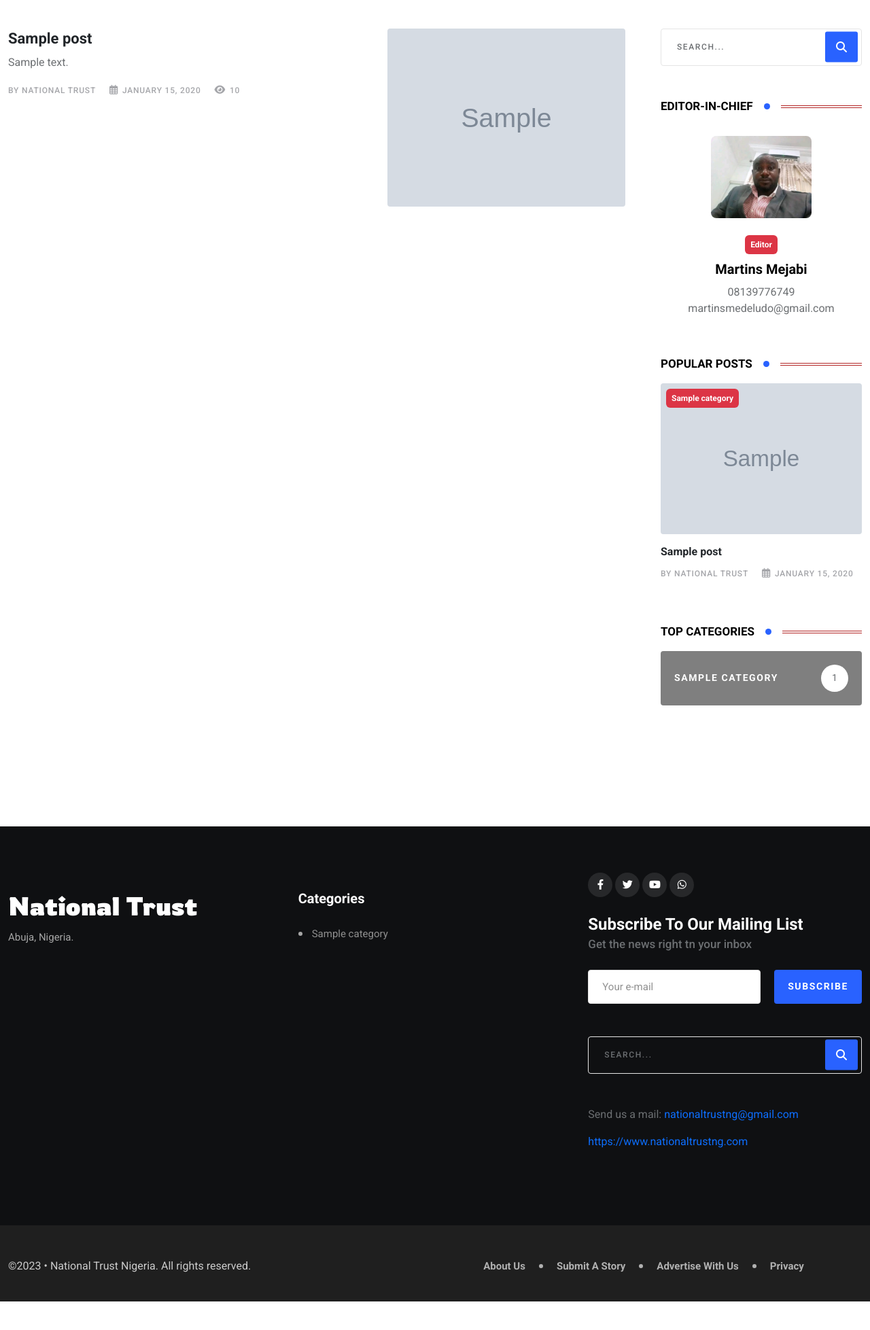
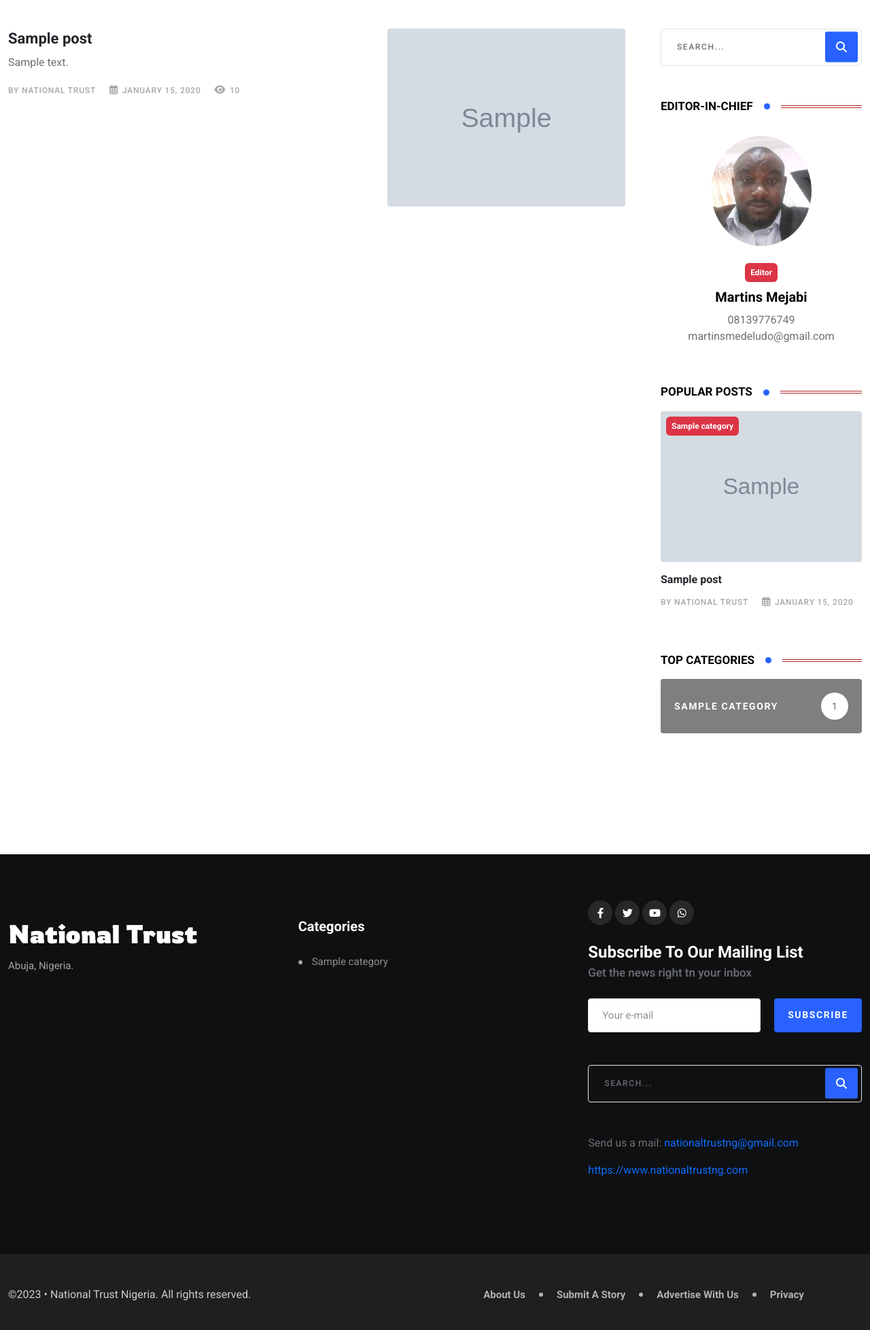
Before and after one commit to Pythonian/nationaltrustng, a Django app: a page that uses templates/base.html in a window 1280 px wide. Shown: the part 310-2267 px from the top of the page at 68% size. Before the commit the page ends 2225 px from the top, so only its background shows below. Run offline with Django 4.2, Linux system fonts and the light colour scheme; tables that the repository leaves empty hold one stand-in row (values such as "Sample post"); grey boxes marked "Sample" are stand-in pictures; some libraries are stand-ins or nearby versions.

Commit message:
added facebook page url and changed editor pic

```diff
--- a/templates/base.html
+++ b/templates/base.html
@@ -24,7 +24,7 @@
         integrity="sha512-iecdLmaskl7CVkqkXNQ/ZH/XLlvWZOJyj7Yy7tcenmpD1ypASozpmT/E0iPtmFIB46ZmdtAc9eNBvH0H/ZpiBw=="
         crossorigin="anonymous" referrerpolicy="no-referrer" />
     <link rel="stylesheet" type="text/css" href="{% static 'css/swiper.min.css' %}">
-    <link rel="stylesheet" type="text/css" href="{% static 'css/style.css' %}?v=0.1">
+    <link rel="stylesheet" type="text/css" href="{% static 'css/style.css' %}?v=0.2">
 
     <!-- Google tag (gtag.js) -->
     <script async src="https://www.googletagmanager.com/gtag/js?id=G-E5LKWD1SQG"></script>
--- a/templates/partials/_editor_profile_card.html
+++ b/templates/partials/_editor_profile_card.html
@@ -2,7 +2,7 @@
 
 <div class="team-box-style-1 pt-3">
     <div class="team-img">
-        <img class="rounded-3" src="{% static 'img/editor.jpg' %}" alt="Editor" width="200" height="200">
+        <img class="rounded-circle" src="{% static 'img/avatar.jpg' %}" alt="Editor" width="200" height="200">
     </div>
     <div class="team-content">
         <span class="mb-2 badge p-2 bg-danger">Editor</span>
--- a/templates/partials/_followus_sidebar.html
+++ b/templates/partials/_followus_sidebar.html
@@ -1,6 +1,6 @@
 <ul class="social-connection">
     <li>
-        <a style="background-image: linear-gradient(-90deg, #2c6dd2 0%, #1155bf 100%);" href="https://www.facebook.com/" target="_blank">
+        <a style="background-image: linear-gradient(-90deg, #2c6dd2 0%, #1155bf 100%);" href="https://www.facebook.com/nationaltrustng" target="_blank">
             <i class="fab fa-facebook-f facebook"></i>
             <span class="text">Like us on Facebook</span>
         </a>
--- a/templates/partials/_footer.html
+++ b/templates/partials/_footer.html
@@ -33,7 +33,7 @@
                     <div class="row g-4">
                         <ul class="footer-social gutter-15">
                             <li class="social-item">
-                                <a href="https://www.facebook.com/" class="social-link fb" target="_blank">
+                                <a href="https://www.facebook.com/nationaltrustng" class="social-link fb" target="_blank">
                                     <i class="fab fa-facebook-f"></i>
                                 </a>
                             </li>
--- a/templates/partials/_navbar.html
+++ b/templates/partials/_navbar.html
@@ -103,7 +103,7 @@
             <div class="offcanvas-widget footer-widget">
                 <ul class="footer-social style-2">
                     <li class="social-item">
-                        <a href="https://www.facebook.com/" class="social-link fb" target="_blank">
+                        <a href="https://www.facebook.com/nationaltrustng" class="social-link fb" target="_blank">
                             <i class="fab fa-facebook-f"></i>
                         </a>
                     </li>
```
Also changed, not shown: static/img/avatar.jpg (added), static/img/editor.jpg (deleted).
